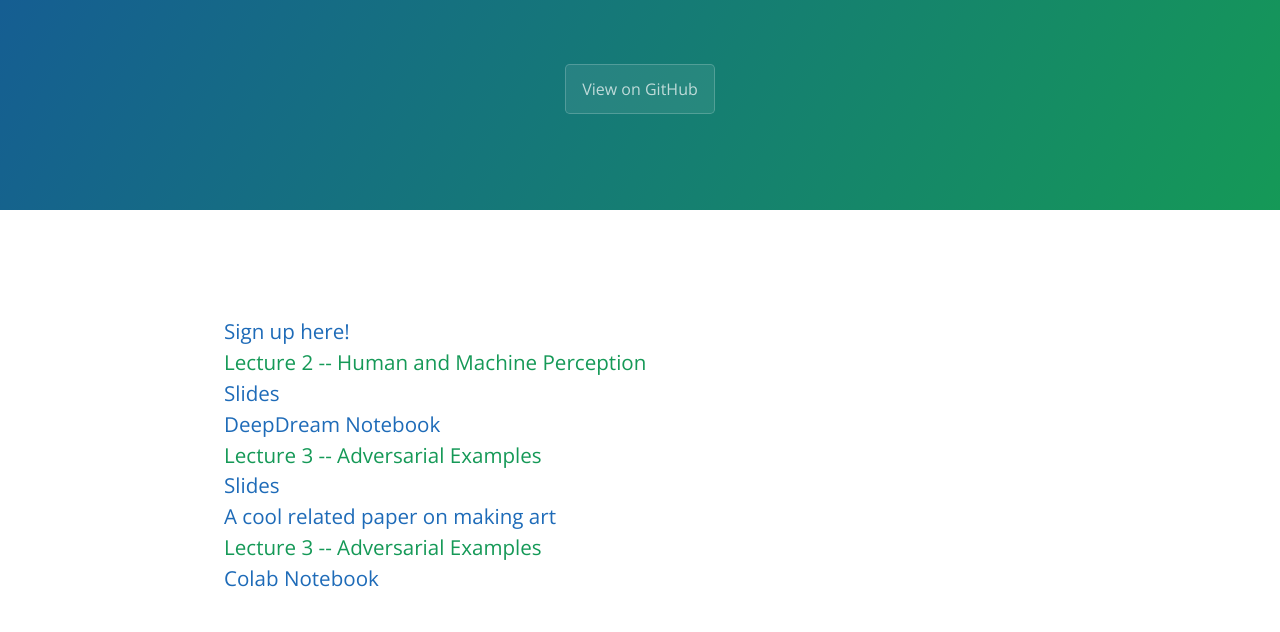
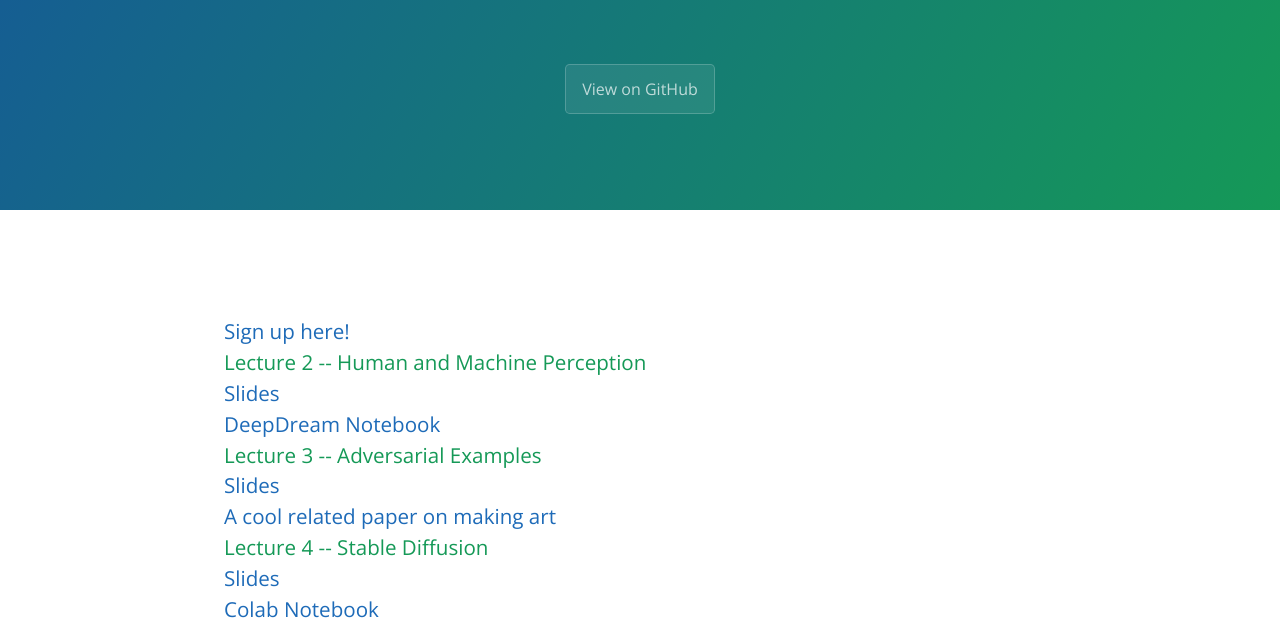
Before and after one commit to sarahmuschinske/gen_art_mit, a plain HTML site: page index.html in a window 1280 px wide. Shown: the part 320-952 px from the top of the page. Drawn offline with nearby package versions, Linux system fonts and the light colour scheme.

Commit message:
Update index.html

```diff
--- a/index.html
+++ b/index.html
@@ -24,7 +24,8 @@
         Lecture 3 -- Adversarial Examples
         <a href = "Lecture_3_adversarial.pdf">Slides </a>
         <a href = "https://arxiv.org/pdf/1912.04217.pdf"> A cool related paper on making art </a>
-        Lecture 3 -- Adversarial Examples
+        Lecture 4 -- Stable Diffusion
+        <a href = "Noise_Pattern_Image.pdf"> Slides </a>
         <a href = "https://colab.research.google.com/drive/1M2KpX6Iu8WXuVR98LeE-XKTQlF3ylnYi?usp=sharing" > Colab Notebook </a>
 
  <object data="Noise_Perception_Learning_IAP_2023_Syllabus.pdf" width="1000" height="1000" type="application/pdf"></object>
```
